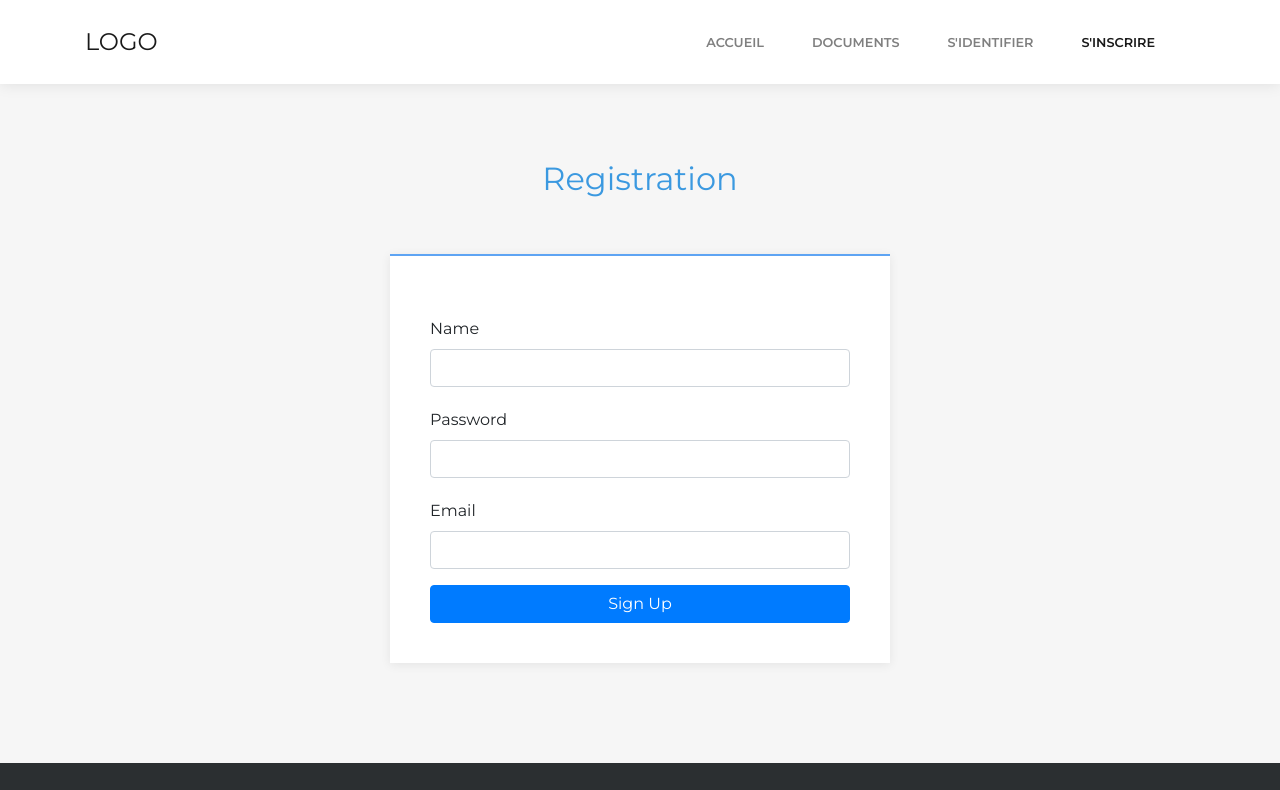
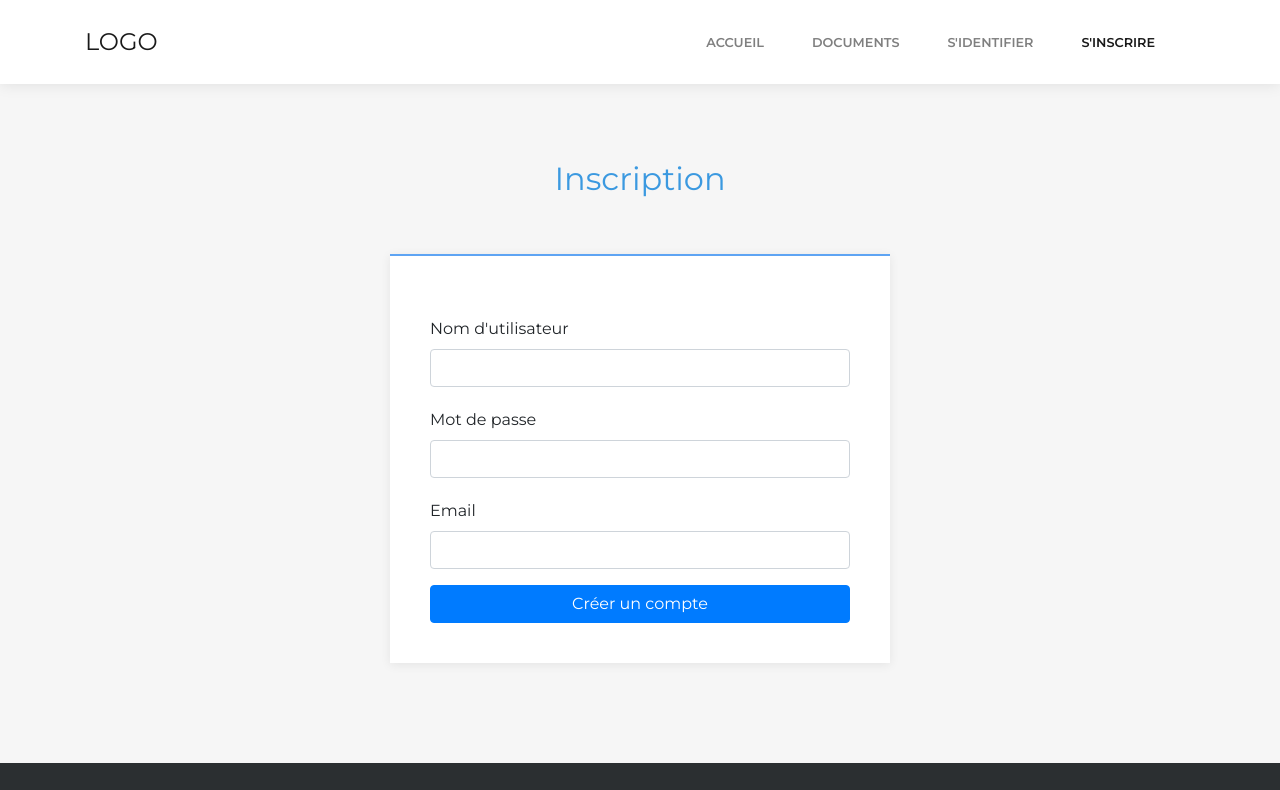
Before and after one commit to transcend-tn/Bootstrap-Studio, a plain HTML site: page Pages/registration.html in a window 1280 px wide. Shown: the top 790 px of the page. Drawn offline with Linux system fonts and the light colour scheme; some packages are replaced by stand-ins of ours; a script that the page names is missing.

Commit message:
Inscription

```diff
--- a/Pages/registration.html
+++ b/Pages/registration.html
@@ -32,12 +32,12 @@
         <section class="clean-block clean-form dark">
             <div class="container">
                 <div class="block-heading">
-                    <h2 class="text-info">Registration</h2>
+                    <h2 class="text-info">Inscription</h2>
                 </div>
                 <form>
-                    <div class="form-group"><label for="name">Name</label><input class="form-control item" type="text" id="name"></div>
-                    <div class="form-group"><label for="password">Password</label><input class="form-control item" type="password" id="password"></div>
-                    <div class="form-group"><label for="email">Email</label><input class="form-control item" type="email" id="email"></div><button class="btn btn-primary btn-block" type="submit">Sign Up</button></form>
+                    <div class="form-group"><label for="name">Nom d'utilisateur</label><input class="form-control item" type="text" id="name" required=""></div>
+                    <div class="form-group"><label for="password">Mot de passe</label><input class="form-control item" type="password" id="password" required=""></div>
+                    <div class="form-group"><label for="email">Email</label><input class="form-control item" type="email" id="email" required=""></div><button class="btn btn-primary btn-block" type="submit">Créer un compte</button></form>
             </div>
         </section>
     </main>
```
Also changed, not shown: 1 other file.
